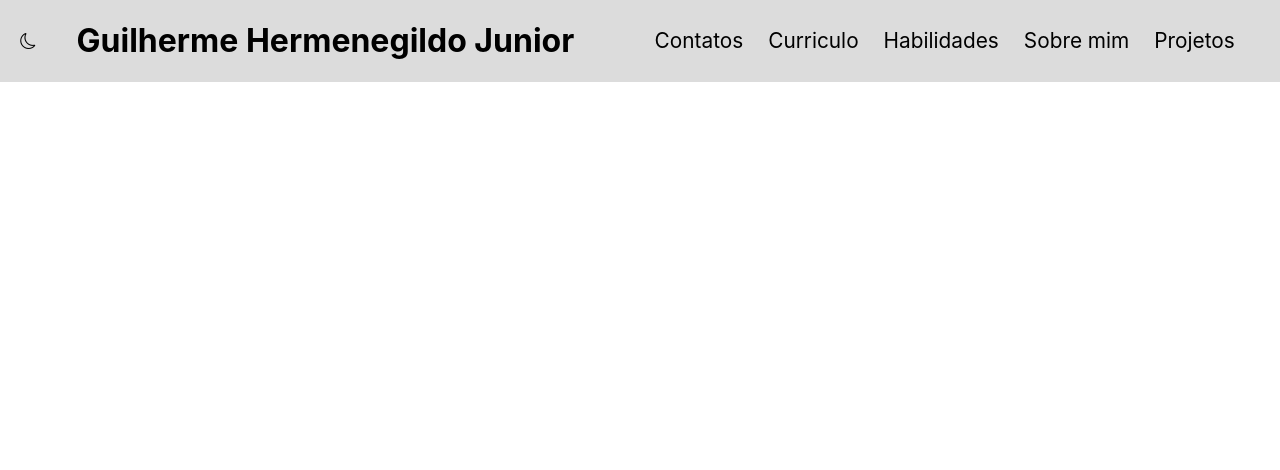
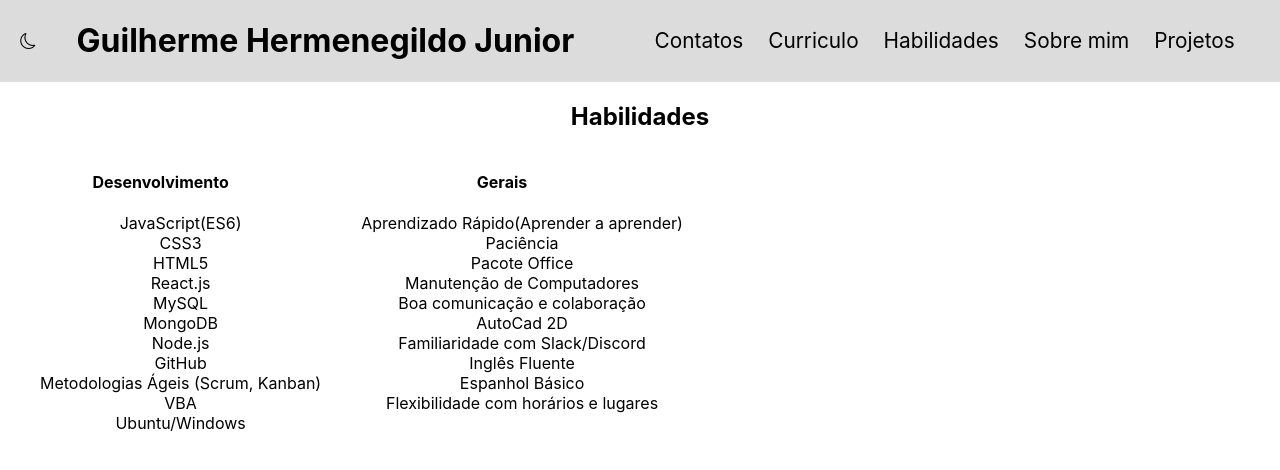
Before and after one commit to guilhermehjunior/MyPortfolio, a React (Create React App) app in the folder my-portfolio/: page /Habilidades in a window 1280 px wide. Shown: the top 470 px of the page. Built offline with nearby package versions, Linux system fonts and the light colour scheme.

Commit message:
adicionando lista de habilidades

```diff
--- a/my-portfolio/src/App.css
+++ b/my-portfolio/src/App.css
@@ -7,3 +7,11 @@
   flex-direction: column;
   align-items: center;
 }
+
+.abilities-container {
+  display: flex;
+}
+
+.abilities-list {
+  list-style: none;
+}
--- a/my-portfolio/src/pages/Habilidades.js
+++ b/my-portfolio/src/pages/Habilidades.js
@@ -2,8 +2,42 @@ import React from 'react';
 
 function Habilidades() {
   return(
-    <>
-    </>
+    <main>
+      <h2>Habilidades</h2>
+      <div className="abilities-container">
+        <div>
+          <h4>Desenvolvimento</h4>
+          <ul className="abilities-list">
+            <li>JavaScript(ES6)</li>
+            <li>CSS3</li>
+            <li>HTML5</li>
+            <li>React.js</li>
+            <li>MySQL</li>
+            <li>MongoDB</li>
+            <li>Node.js</li>
+            <li>GitHub</li>
+            <li>Metodologias Ágeis (Scrum, Kanban)</li>
+            <li>VBA</li>
+            <li>Ubuntu/Windows</li>
+          </ul>
+        </div>
+        <div>
+          <h4>Gerais</h4>
+          <ul className="abilities-list">
+            <li>Aprendizado Rápido(Aprender a aprender)</li>
+            <li>Paciência</li>
+            <li>Pacote Office</li>
+            <li>Manutenção de Computadores</li>
+            <li>Boa comunicação e colaboração</li>
+            <li>AutoCad 2D</li>
+            <li>Familiaridade com Slack/Discord</li>
+            <li>Inglês Fluente</li>
+            <li>Espanhol Básico</li>
+            <li>Flexibilidade com horários e lugares</li>
+          </ul>
+        </div>
+      </div>
+    </main>
   );
 }
 
```
